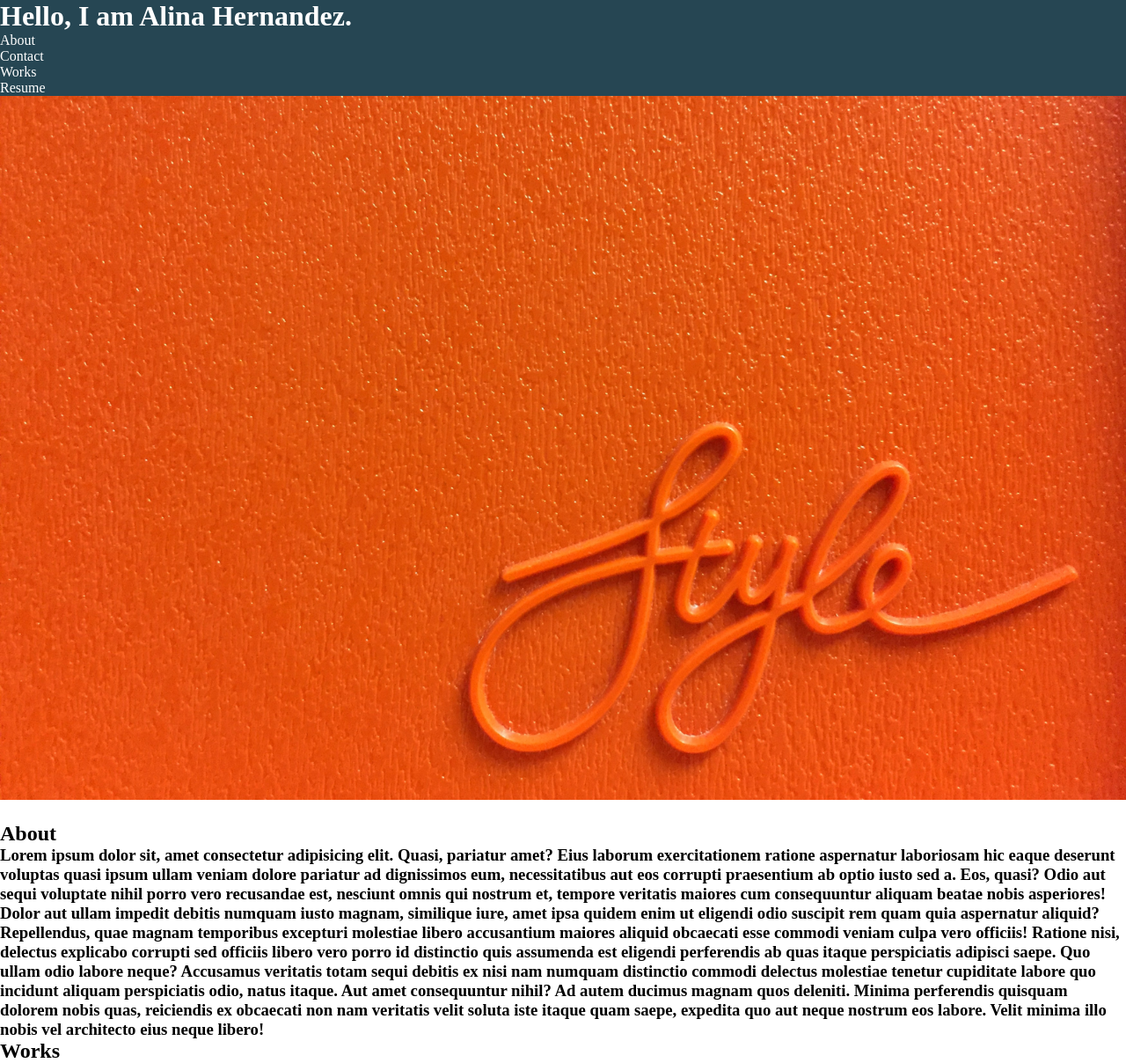
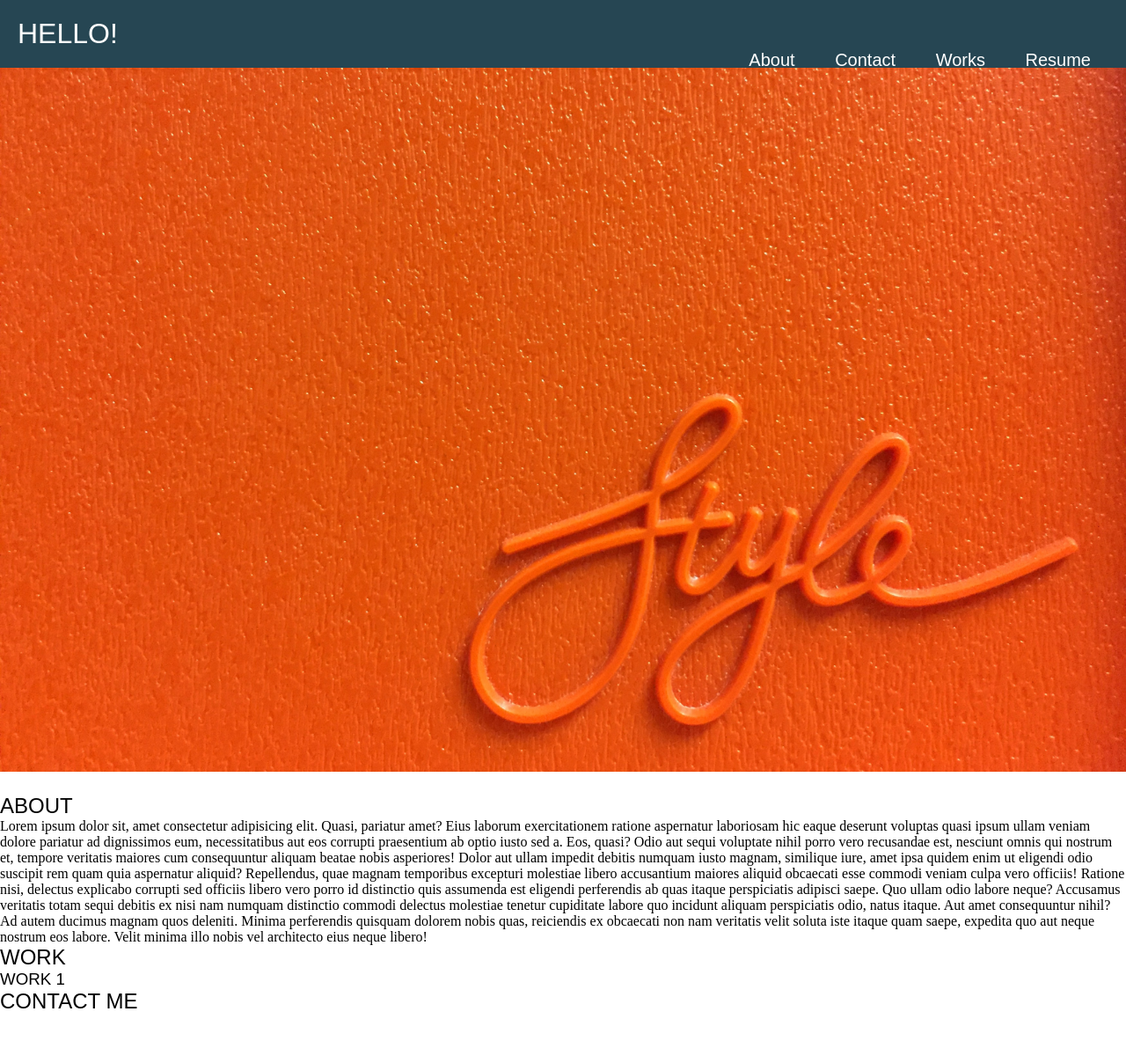
Before and after one commit to truethatplaya/portfolio-ejh-est-2021, a plain HTML site: page index.html in a window 1280 px wide. Shown: the whole page at 88% size. After the commit the page ends 1152 px from the top, so only its background shows below. Drawn offline with Linux system fonts and the light colour scheme.

Commit message:
created sections for 'about me', 'work', and 'contact'. added more styling attributes to style.css

```diff
--- a/assets/css/style.css
+++ b/assets/css/style.css
@@ -6,16 +6,37 @@
 
 /*
 Colors
-#264653, Charcoal
-#2a9d8f, Persian Green
-#e9c46a, Orange Yellow Crayola,
-#f4a261, Sandy Brown
-#e76f51, Burnt Sienaa
+#000000 black
+#ffffff white
+#d9e3da light green
+#a7bea9 dark green
 */
 
 .header {
   background-color: #264653;
   color: #ffffff;
+  padding: 20px;
+}
+
+.header nav {
+  /* background-color: #2a9d8f; */
+  /* display: flex;
+  flex-wrap: wrap;
+  align-content: flex-end;
+  flex-direction: row; */
+  float: right;
+  font-size: 20px;
+  font-family: "Barlow Condensed", sans-serif;
+}
+
+.header nav ul {
+  list-style-type: none;
+}
+
+.header nav ul li {
+  display: inline-block;
+  padding-left: 20px;
+  padding-right: 20px;
 }
 
 .hero {
@@ -26,3 +47,31 @@ Colors
   background-size: cover;
   background-position: center;
 }
+
+body {
+  font-family: "Rasa", serif;
+  font-weight: 300;
+}
+
+h1,
+h2,
+h3,
+h4,
+h5,
+h6 {
+  font-family: "Barlow Condensed", sans-serif;
+  font-weight: 400;
+  text-transform: uppercase;
+}
+
+.button {
+  font-family: "Barlow", sans-serif;
+  font-weight: 600;
+  font-size: 13px;
+  text-transform: uppercase;
+  letter-spacing: 3px;
+}
+
+p {
+  font-size: 16px;
+}
--- a/index.html
+++ b/index.html
@@ -9,7 +9,7 @@
   </head>
   <body>
     <header class="header">
-      <h1>Hello, I am Alina Hernandez.</h1>
+      <h1>Hello!</h1>
       <nav>
         <ul>
           <li>About</li>
@@ -20,9 +20,9 @@
       </nav>
     </header>
     <section class="hero"></section>
-    <section>
+    <section id="about me section" class="About Me">
       <h2>About</h2>
-      <h3>
+      <p>
         Lorem ipsum dolor sit, amet consectetur adipisicing elit. Quasi,
         pariatur amet? Eius laborum exercitationem ratione aspernatur laboriosam
         hic eaque deserunt voluptas quasi ipsum ullam veniam dolore pariatur ad
@@ -44,10 +44,16 @@
         nobis quas, reiciendis ex obcaecati non nam veritatis velit soluta iste
         itaque quam saepe, expedita quo aut neque nostrum eos labore. Velit
         minima illo nobis vel architecto eius neque libero!
-      </h3>
+      </p>
     </section>
-    <article>
-      <h2>Works</h2>
-    </article>
+    <section id="work section" class="work">
+      <h2>Work</h2>
+      <article>
+        <h3>Work 1</h3>
+      </article>
+    </section>
+    <section id="contact section" class="contact section">
+      <h2>Contact Me</h2>
+    </section>
   </body>
 </html>
```
